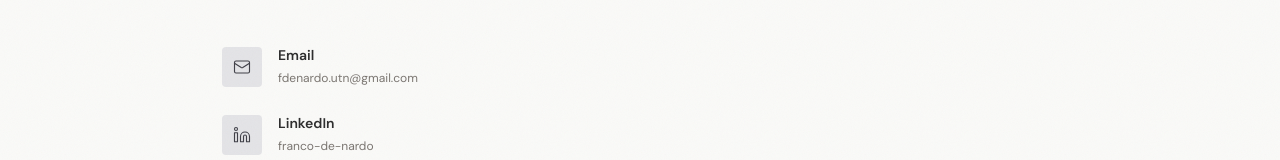
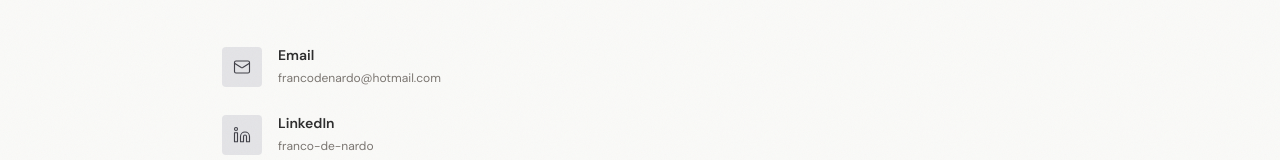
Before and after one commit to lleseg/my-portfolio, a Next.js app: page /contact in a window 1280 px wide. Shown: the part 400-560 px from the top of the page. Built offline with nearby package versions, Linux system fonts and the light colour scheme; a web font is replaced by a local one.

Commit message:
fix: :bug: update contact email

```diff
--- a/app/contact/page.tsx
+++ b/app/contact/page.tsx
@@ -7,10 +7,10 @@ export const metadata: Metadata = {
 
 const links = [
   {
-    href: "mailto:fdenardo.utn@gmail.com",
+    href: "mailto:francodenardo@hotmail.com",
     icon: Mail,
     label: "Email",
-    sublabel: "fdenardo.utn@gmail.com",
+    sublabel: "francodenardo@hotmail.com",
   },
   {
     href: "https://www.linkedin.com/in/franco-de-nardo/",
```
